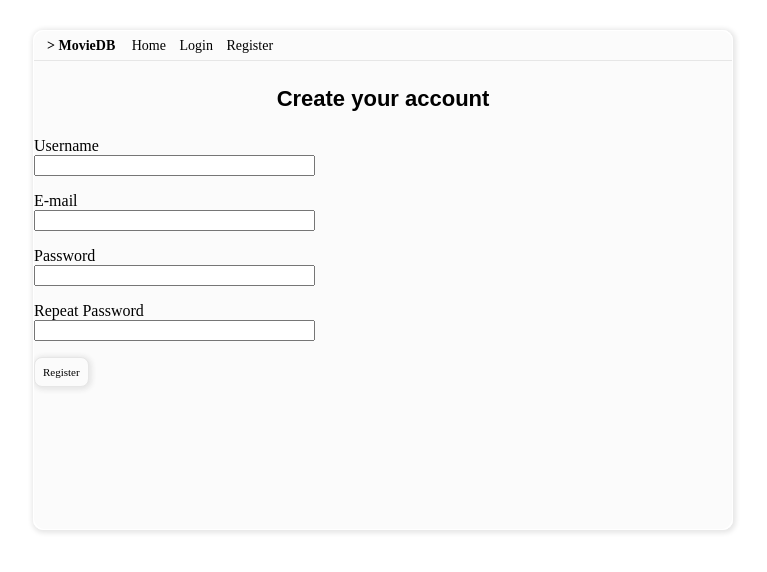
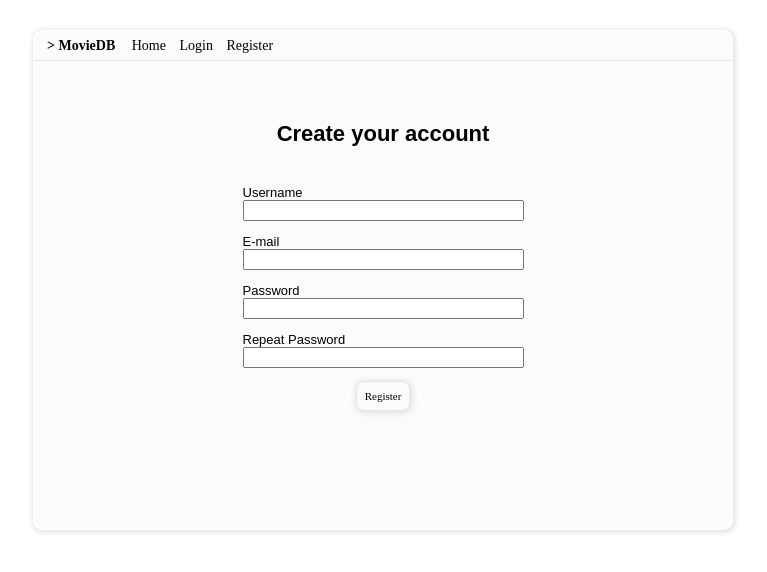
Before and after one commit to Starstaub/movies, a Flask app: page /register in a window 1280 px wide. Shown: the top 572 px of the page, without its empty margins (257-1024 px from the left). Run offline with Flask 2, Linux system fonts and the light colour scheme.

Commit message:
Stylized elements from the two new pages

```diff
--- a/src/app/static/css/style.css
+++ b/src/app/static/css/style.css
@@ -199,3 +199,35 @@ h1 {
     text-align: center;
     margin-top: 100px;
 }
+
+.user_form {
+    display: block;
+    text-align: center;
+    font-family: Futura, sans-serif;
+    font-size: 13px;
+}
+
+.user_form > form {
+    display: inline-block;
+    margin-left: auto;
+    margin-right: auto;
+    text-align: left;
+}
+
+.user_form > form > p > span {
+    color: #007bff;
+    font-size: 11px;
+}
+
+.form_center {
+    text-align: center;
+}
+
+.new_user {
+    margin-top: 30px;
+    line-height: 35px;
+}
+
+.user_h1 {
+    margin-top: 60px;
+}
```
